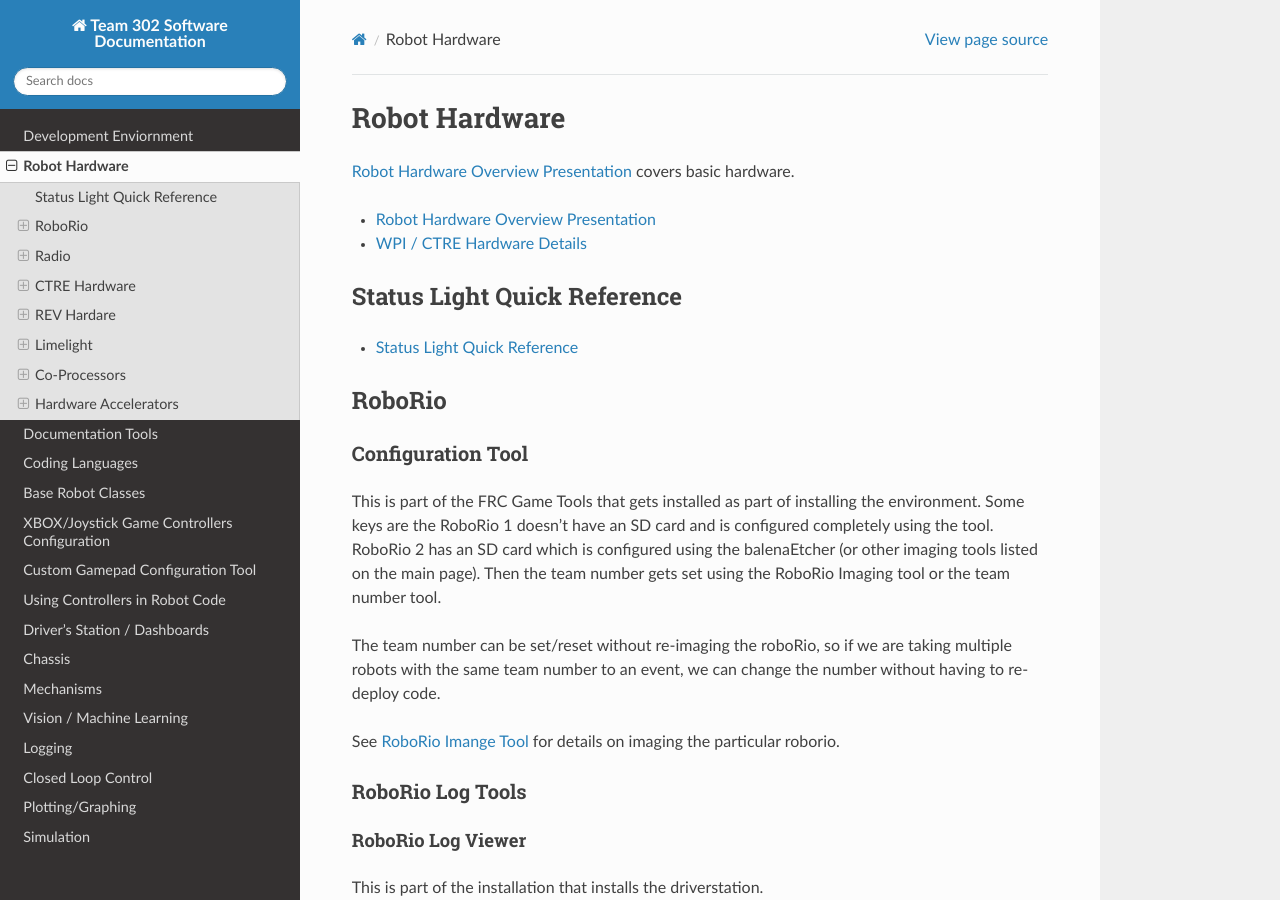
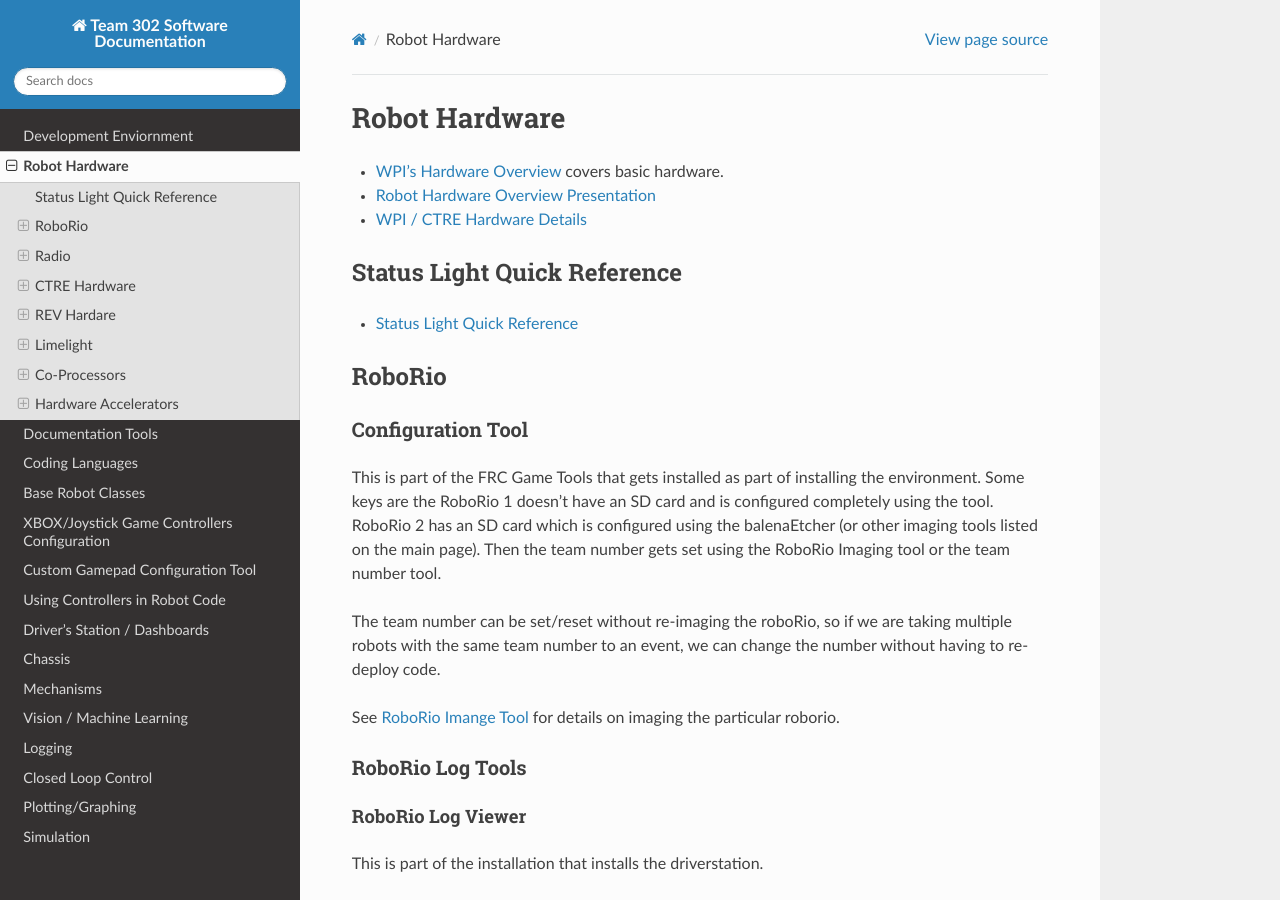
Before and after one commit to Team302/Team302Doco, a Sphinx documentation site: the page built from docs/hardware.rst, in a window 1280 px wide and 900 px high. Built offline with Sphinx 7.4.7 and the Read the Docs theme 2.0.0, drawn with Linux system fonts in a browser that asks for light colours.

Commit message:
Update hardware.rst

```diff
--- a/docs/hardware.rst
+++ b/docs/hardware.rst
@@ -2,7 +2,7 @@
 Robot Hardware
 ==============================
 
-`Robot Hardware Overview Presentation <https://docs.wpilib.org/en/stable/stubs/hardware-stub.html>`_ covers basic hardware.
+-    `WPI's Hardware Overview <https://docs.wpilib.org/en/stable/stubs/hardware-stub.html>`_ covers basic hardware.
 
 -    `Robot Hardware Overview Presentation <https://docs.google.com/presentation/d/1Dhm7V9cdh9EMjhA33Lmx3TD4fkXS6uLIZx33OOgIuTM/edit#slide=id.g1f87997393_0_782>`_
 
```
